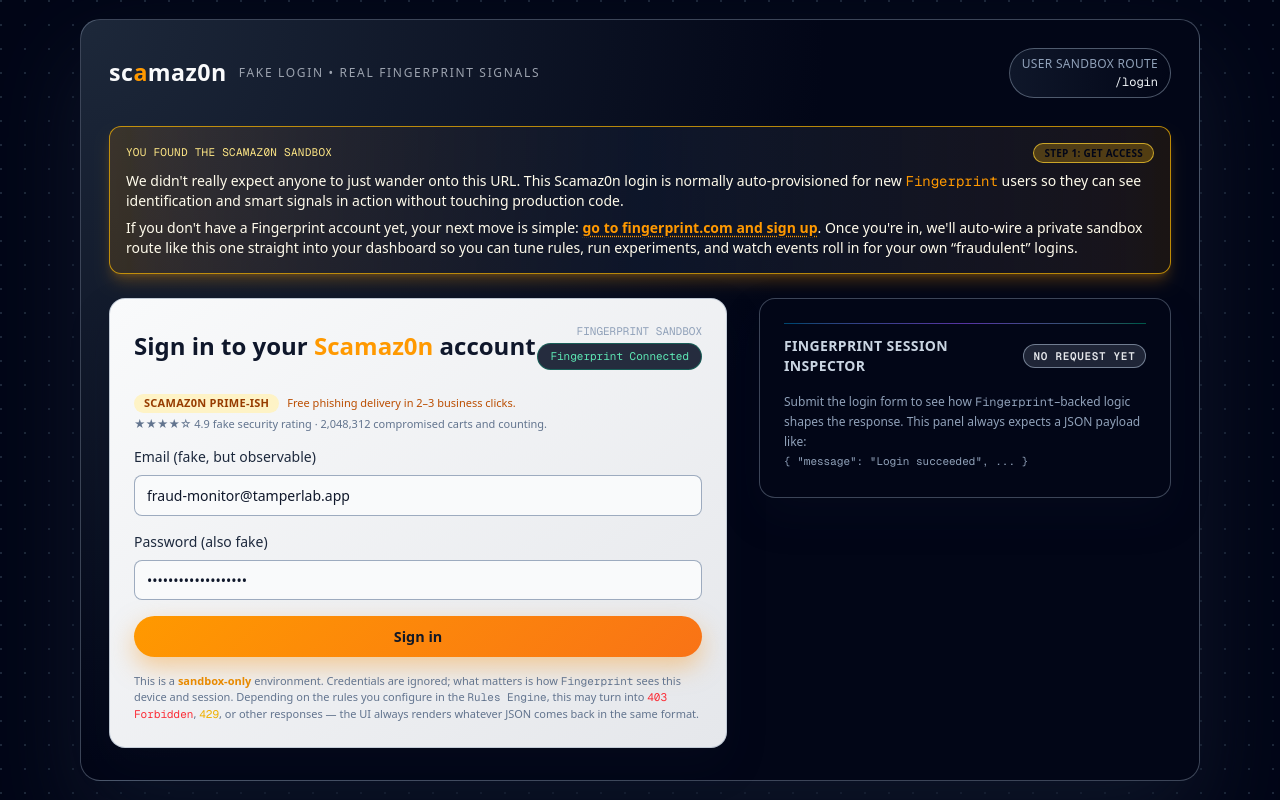
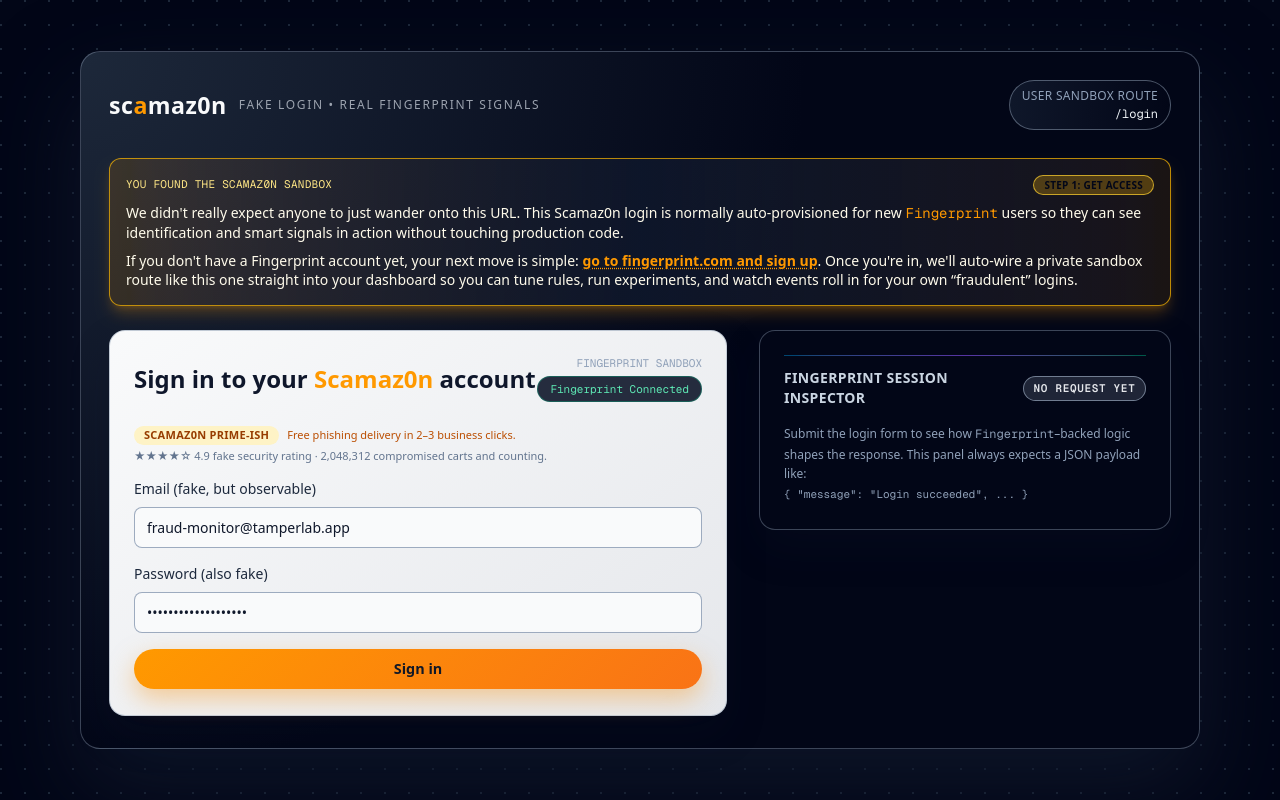
Before and after one commit to makma/scamaz0n.com, a Next.js app: page / in a window 1280 px wide. Built offline with nearby package versions, Linux system fonts and the light colour scheme.

Commit message:
fix: remove copy

```diff
--- a/src/app/[[...slug]]/page.tsx
+++ b/src/app/[[...slug]]/page.tsx
@@ -265,22 +265,6 @@
                 {loading ? "Contacting Fingerprint…" : "Sign in"}
               </button>
 
-              <p className="text-[11px] leading-snug text-slate-500">
-                This is a{" "}
-                <span className="font-semibold text-scmz-orange-dark">
-                  sandbox-only
-                </span>{" "}
-                environment. Credentials are ignored; what matters is how{" "}
-                <span className="font-mono">Fingerprint</span> sees this device
-                and session. Depending on the rules you configure in the{" "}
-                <span className="font-mono">Rules Engine</span>, this may turn
-                into{" "}
-                <span className="font-mono text-red-500">403 Forbidden</span>,{" "}
-                <span className="font-mono text-yellow-500">429</span>, or
-                other responses — the UI always renders whatever JSON comes
-                back in the same format.
-              </p>
-
               {responseBody && (
                 <div className="mt-3 rounded-md border border-emerald-500/40 bg-emerald-50/80 px-3 py-2 text-xs">
                   <div className="mb-1 text-[11px] font-semibold uppercase tracking-wide text-emerald-700">
@@ -367,20 +351,6 @@
                           This {httpStatus} response is currently allowed — but
                           should this session really be welcome?
                         </span>
-                        <span className="block">
-                          Combine{" "}
-                          <span className="font-mono text-emerald-200">
-                            Fingerprint
-                          </span>{" "}
-                          device intelligence with your own risk tolerance and
-                          business understanding in the Rules Engine so the next
-                          shady login like this lines up with{" "}
-                          <span className="font-semibold">
-                            your
-                            &nbsp;definition
-                          </span>{" "}
-                          of &quot;allowed&quot; — not the attacker&apos;s.
-                        </span>
                       </>
                     ) : (
                       <>
--- a/src/app/globals.css
+++ b/src/app/globals.css
@@ -93,6 +93,7 @@
   border: 1px solid rgba(148, 163, 184, 0.5);
   box-shadow: 0 18px 40px rgba(15, 23, 42, 0.18);
 }
+
 
 .scmz-card.bg-slate-950 {
   /* Dark variant used for the inspector panel */
```
